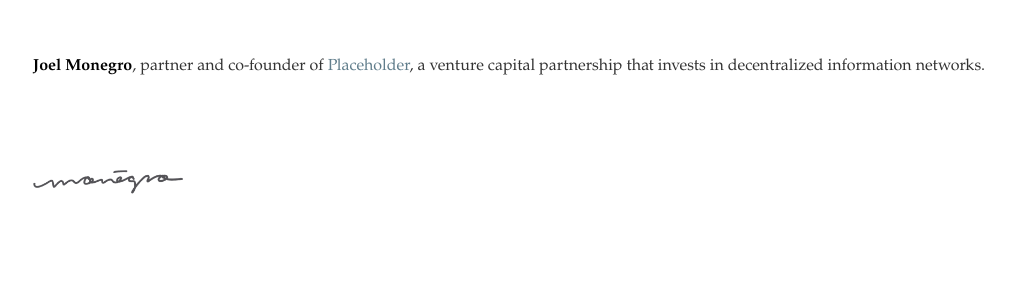
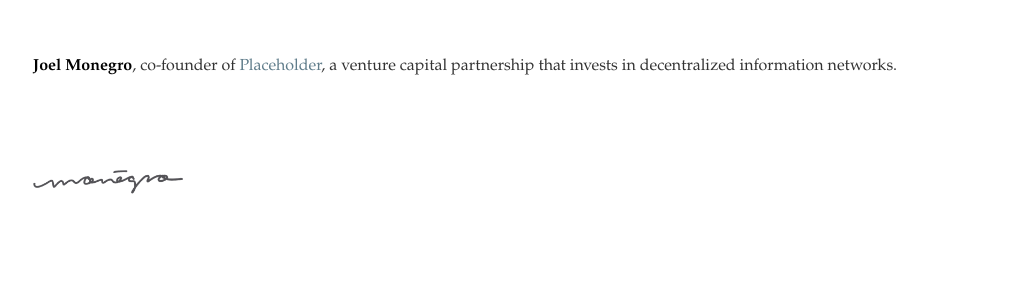
Before and after one commit to jmonegro/jmonegro.github.io, a Jekyll site: the page built from index.html, in a window 1280 px wide. Shown: the top 300 px of the page, without its empty margins (127-1142 px from the left). Built offline with Jekyll 4.4.1, drawn with Linux system fonts in a browser that asks for light colours.

Commit message:
Bio update

```diff
--- a/_includes/header.html
+++ b/_includes/header.html
@@ -3,7 +3,7 @@
     <!-- <em>Decentralized information networks</em> -->
   </h1>
   <div class="" style="margin-top:-5px;font-size:16px">
-    <strong><a href="/" style="color:black">Joel Monegro</a></strong>, partner and co-founder of <a href="https://placeholder.vc" target="_blank" style="text-decoration:none">Placeholder</a>, a venture capital partnership that invests in decentralized information networks.
+    <strong><a href="/" style="color:black">Joel Monegro</a></strong>, co-founder of <a href="https://placeholder.vc" target="_blank" style="text-decoration:none">Placeholder</a>, a venture capital partnership that invests in decentralized information networks.
   </div>
 </div>
 <br>
```
